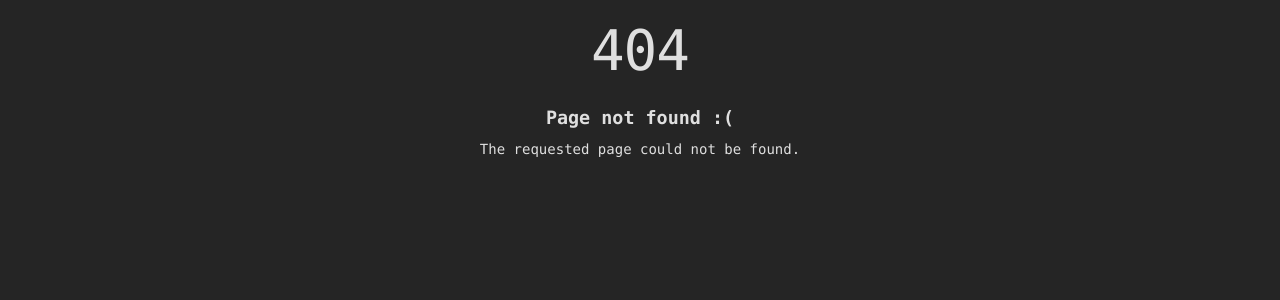
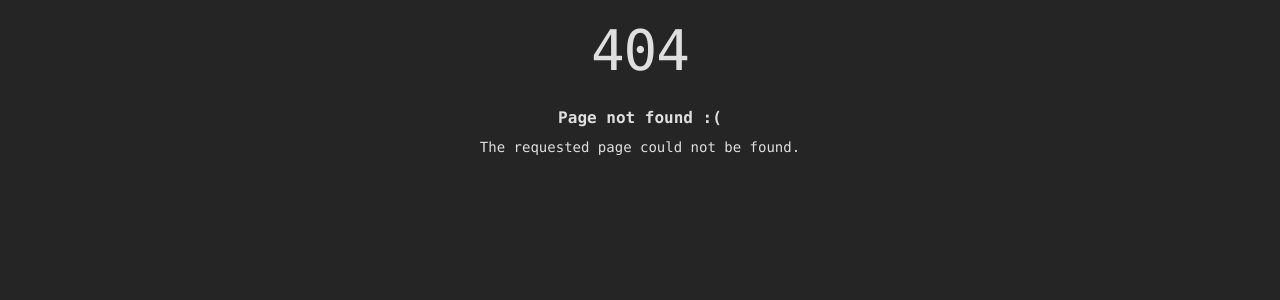
Before and after one commit to Shirajuki/jonnynl, a Jekyll site: the page built from 404.html, in a window 1280 px wide. Shown: the part 150-450 px from the top of the page. Built offline with Jekyll 4.4.1, drawn with Linux system fonts in a browser that asks for light colours.

```diff
--- a/_sass/minima.scss
+++ b/_sass/minima.scss
@@ -47,7 +47,7 @@ $on-large:         $on-laptop !default;
 // Notice the following mixin uses max-width, in a deprecated, desktop-first
 // approach, whereas media queries used elsewhere now use min-width.
 strong {
-  font-size: 1.15rem;
+  font-size: 1rem;
 }
 @mixin media-query($device) {
   @media screen and (max-width: $device) {
```
Also changed, not shown: _posts/2020-05-24-java-teori.md (+1 -1 lines).
